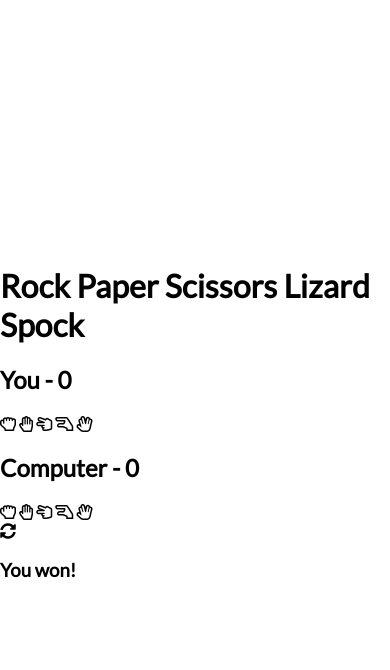
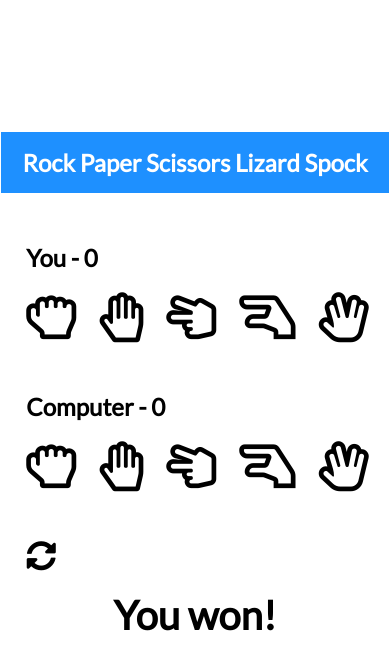
Before and after one commit to Johnnasimba/Rock-Paper-Scissors, a plain HTML site: page index.html in a window 390 px wide. Drawn offline with Linux system fonts and the light colour scheme.

Commit message:
Creating UI styles

```diff
--- a/style.css
+++ b/style.css
@@ -13,3 +13,104 @@ body {
   justify-content: center;
   align-items: center;
 }
+
+
+
+.header {
+  background: dodgerblue;
+
+  display: flex;
+  justify-content: center;
+  align-items: center;
+}
+
+h1 {
+  color: white;
+  font-size: 30px;
+}
+
+.player-container {
+  margin: 50px;
+}
+
+h2 {
+  margin-bottom: 20px;
+}
+
+.far {
+  font-size: 50px;
+  margin-right: 40px;
+  User-select: none;
+}
+
+
+
+.reset-icon {
+  font-size: 30px;
+  cursor: pointer;
+  margin-left: 50px;
+}
+
+.result-container {
+  display: flex;
+  justify-content: center;
+  align-items: center;
+}
+
+.result-text {
+  font-size: 40px;
+  margin: unset;
+  margin-top: 20px;
+}
+
+/* Media Query: Large Smartphone (Vertical) */
+@media screen and (max-width: 600px) {
+  .game-container {
+
+    height: 580px;
+  }
+
+  h1 {
+    font-size: 24px;
+  }
+
+  .player-container {
+    margin: 50px 0 25px 25px;
+  }
+
+  .far {
+    margin-right: 20px;
+  }
+
+  .reset-icon {
+    margin-top: 25px;
+    margin-left: 25px;
+  }
+}
+
+/* Media Query: iPhone (Vertical) */
+@media screen and (max-width: 376px) {
+  .game-container {
+    height: 550px;
+  }
+
+  h1 {
+    font-size: 22px;
+  }
+
+  .player-container {
+    margin: 43px 0 25px 20px;
+  }
+
+  .far {
+    font-size: 43px;
+  }
+
+  .reset-icon {
+    margin-top: 15px;
+  }
+
+  .result-container {
+    margin: 0 20px;
+  }
+}
```
